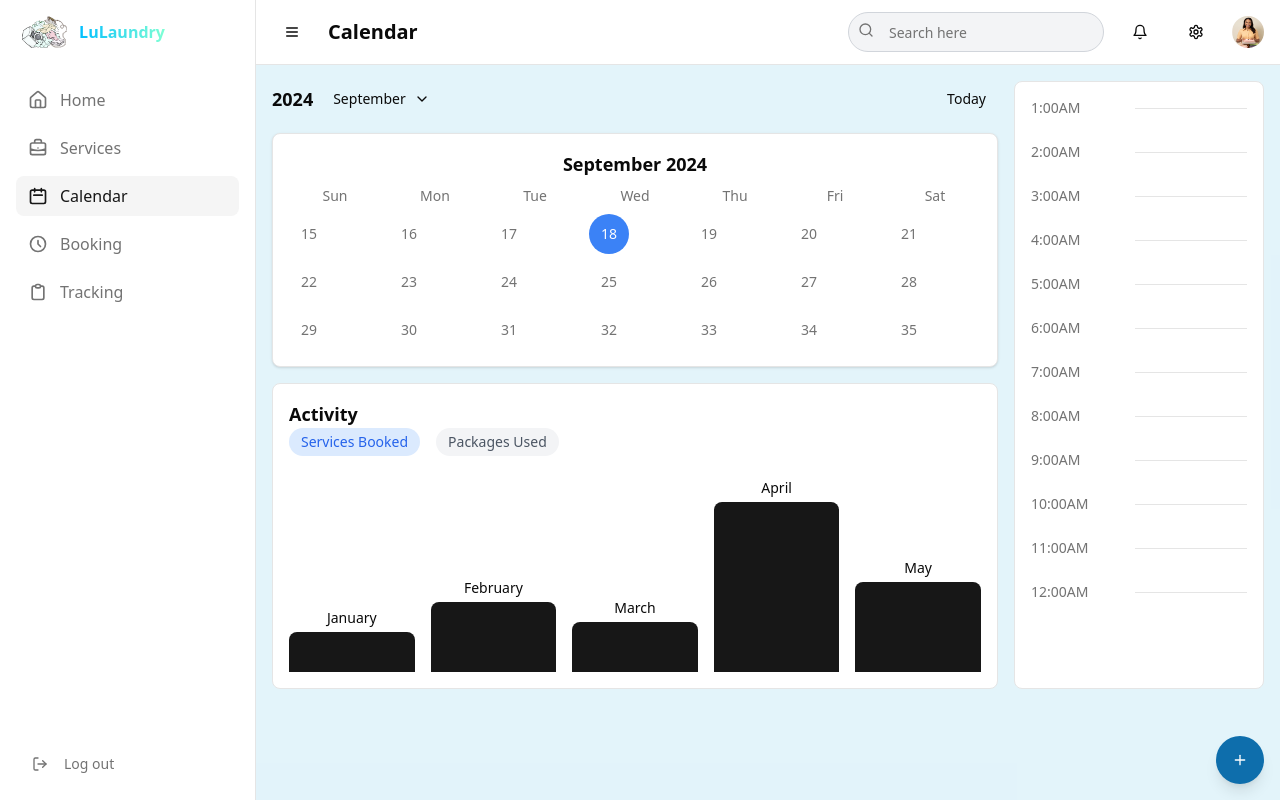
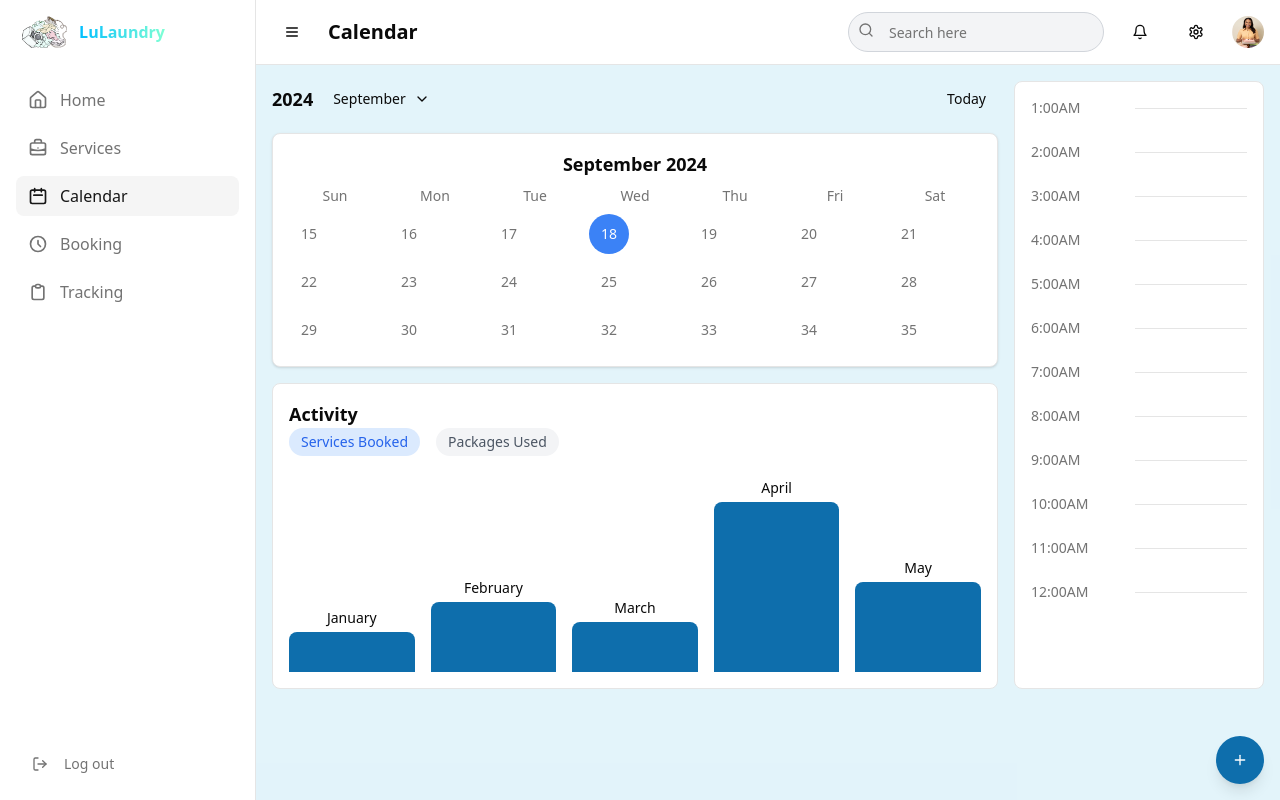
Before and after one commit to Aristocratjnr/Consumer-dashboard, a Next.js app: page /calendar in a window 1280 px wide. Built offline with nearby package versions, Linux system fonts and the light colour scheme.

Commit message:
update CalendarDashboard activity item background color; change from primary to teal-1000 for improved visibility

```diff
--- a/src/app/(dashboard)/calendar/page.tsx
+++ b/src/app/(dashboard)/calendar/page.tsx
@@ -256,11 +256,11 @@ export default function CalendarDashboard() {
                   </span>
                 </div>
               </div>
-              <div className="flex h-[200px] items-end gap-4">
+              <div className="flex h-[200px] items-end gap-4 ">
                 {activityData.map((height, index) => (
                   <div
                     key={index}
-                    className="relative flex-1 rounded-t-lg bg-primary"
+                    className="relative flex-1 rounded-t-lg bg-teal-1000"
                     style={{ height: `${height}%` }}
                   >
                     <div className="absolute -top-6 w-full text-center text-sm">
```
